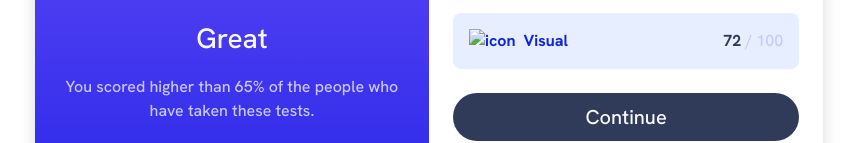
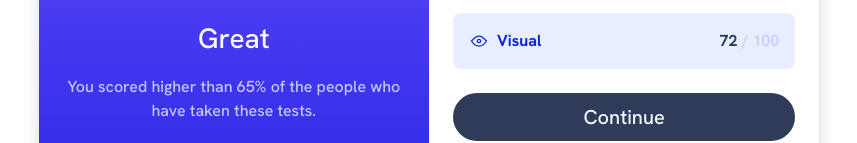
Before and after one commit to tenze21/results-summary-component-main, a plain HTML site: page index.html in a window 1280 px wide. Shown: the part 427-570 px from the top of the page, without its empty margins (211-1068 px from the left). Drawn offline with nearby package versions, Linux system fonts and the light colour scheme.

Commit message:
Update index.html

```diff
--- a/index.html
+++ b/index.html
@@ -99,7 +99,7 @@
         >
           <p class="d-flex">
             <img
-              src="assets/images/icon-visual.svg"
+              src="./icon-visual.svg"
               alt="icon"
               role="presentation"
               class="me-2"
```
